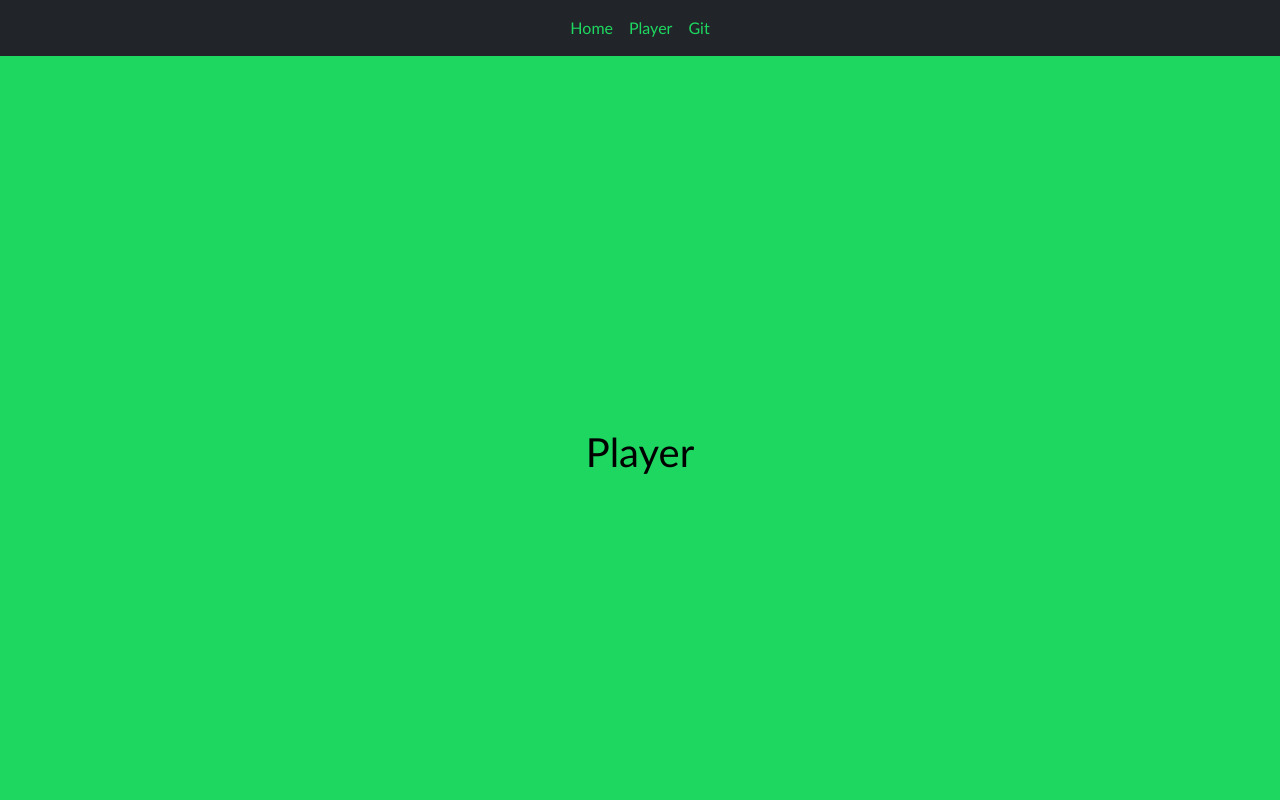
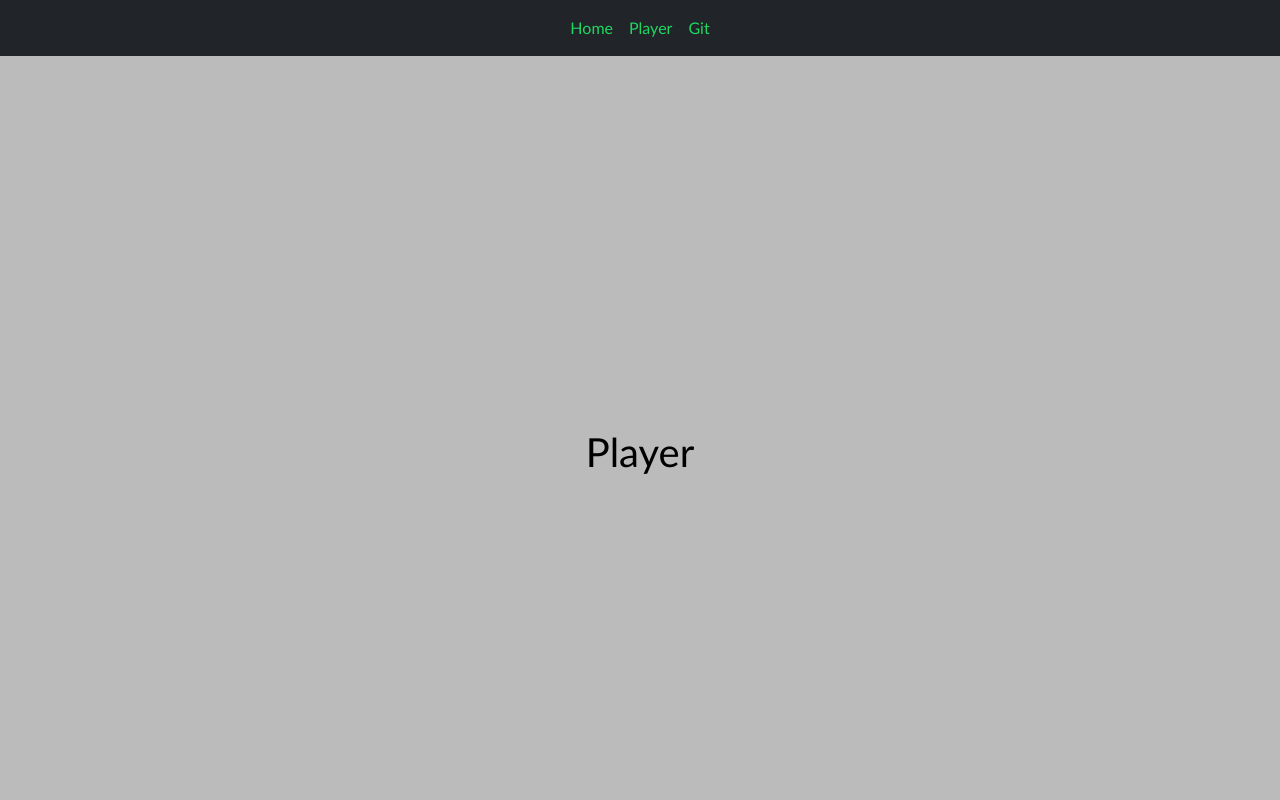
Before and after one commit to LiamAspell/SpotifyUnwrapped, a React (Create React App) app: page /Player in a window 1280 px wide. Shown: the top 800 px of the page. Built offline with nearby package versions, Linux system fonts and the light colour scheme.

Commit message:
Updated stylesheet, refactored some code

```diff
--- a/src/App.css
+++ b/src/App.css
@@ -24,6 +24,28 @@
   color: rgb(0, 0, 0);
 }
 
+.Player-header {
+  background-color: rgb(187, 187, 187);
+  min-height: 100vh;
+  display: flex;
+  flex-direction: column;
+  align-items: center;
+  justify-content: center;
+  font-size: calc(10px + 2vmin);
+  color: rgb(0, 0, 0);
+}
+
+.Git-header{
+  background-color: rgb(187, 187, 187);
+  min-height: 100vh;
+  display: flex;
+  flex-direction: column;
+  align-items: center;
+  justify-content: center;
+  font-size: calc(10px + 2vmin);
+  color: rgb(0, 0, 0);
+}
+
 .App-link {
   color: #61dafb;
 }
--- a/src/App.js
+++ b/src/App.js
@@ -6,8 +6,8 @@ import 'bootstrap/dist/css/bootstrap.min.css'
 import Button from 'react-bootstrap/Button';
 import ArtistModal from "./components/ArtistModal";
 import Navbar from "./components/ColorSchemesExample";
-import { Player } from "./Player";
-import { Home } from "./Home"
+import { Player } from "./Pages/Player";
+import { Home } from "./Pages/Home"
 
 function App() {
     const CLIENT_ID = "89dba4db4d2642e2ac2e0f4d5dc0d457"
@@ -114,9 +114,10 @@ function App() {
     }
     return (
 
+
         <div className="App">
             <Navbar />
-            <Home />
+
         </div>
 
     );
--- a/src/Git.js
+++ /dev/null
@@ -1,18 +0,0 @@
-import React, { Component } from 'react';
-
-
-export const Git = () => {
-  return(
-    <div>
-      <header className='App-header'>
-     <h1> Git </h1>
-     </header>
-    </div>
-
-
-
-    )
-
-}
-
-export default Git
--- a/src/Player.js
+++ b/src/Pages/Git.js
@@ -1,11 +1,11 @@
 import React, { Component } from 'react';
 
 
-export const Player = () => {
+export const Git = () => {
   return(
     <div>
-      <header className='App-header'>
-     <h1> Player </h1>
+      <header className='Git-header'>
+     <h1> Git </h1>
      </header>
     </div>
 
@@ -15,4 +15,4 @@ export const Player = () => {
 
 }
 
-export default Player
+export default Git
--- a/src/Home.js
+++ b/src/Pages/Home.js
@@ -1,12 +1,12 @@
 import React, { Component } from 'react';
 import {useEffect, useState} from "react";
-import './App.css';
+import '../App.css';
 import axios from 'axios';
-import SpotifyLogo from './resources/Spotify.jpg';
+import SpotifyLogo from '../resources/Spotify.jpg';
 import 'bootstrap/dist/css/bootstrap.min.css'
 import Button from 'react-bootstrap/Button';
-import ArtistModal from "./components/ArtistModal";
-import Navbar from "./components/ColorSchemesExample";
+import ArtistModal from "../components/ArtistModal";
+import Navbar from "../components/ColorSchemesExample";
 
 
 export const Home = () => {
@@ -92,7 +92,7 @@ export const Home = () => {
 
                 {token ?
                     <form onSubmit={searchArtists}>
-                        <Button variant="success" type={"submit"}  style={{color:'black'}}>Find Your Most Played Artists</Button>
+                        <Button variant="success" type={"submit"}  style={{color:'white'}}>Find Your Most Played Artists</Button>
 
                         <div style={{
                             width: "60%",
--- /dev/null
+++ b/src/Pages/Player.js
@@ -0,0 +1,18 @@
+import React, { Component } from 'react';
+
+
+export const Player = () => {
+  return(
+    <div>
+      <header className='Player-header'>
+     <h1> Player </h1>
+     </header>
+    </div>
+
+
+
+    )
+
+}
+
+export default Player
--- a/src/components/ColorSchemesExample.js
+++ b/src/components/ColorSchemesExample.js
@@ -2,9 +2,9 @@ import Container from 'react-bootstrap/Container';
 import Nav from 'react-bootstrap/Nav';
 import Navbar from 'react-bootstrap/Navbar';
 import '../App.css';
-import { Git } from '../Git';
-import { Player } from '../Player';
-import { Home } from '../Home';
+import { Git } from '../Pages/Git';
+import { Player } from '../Pages/Player';
+import { Home } from '../Pages/Home';
 
 import {
   BrowserRouter as Router,
```
